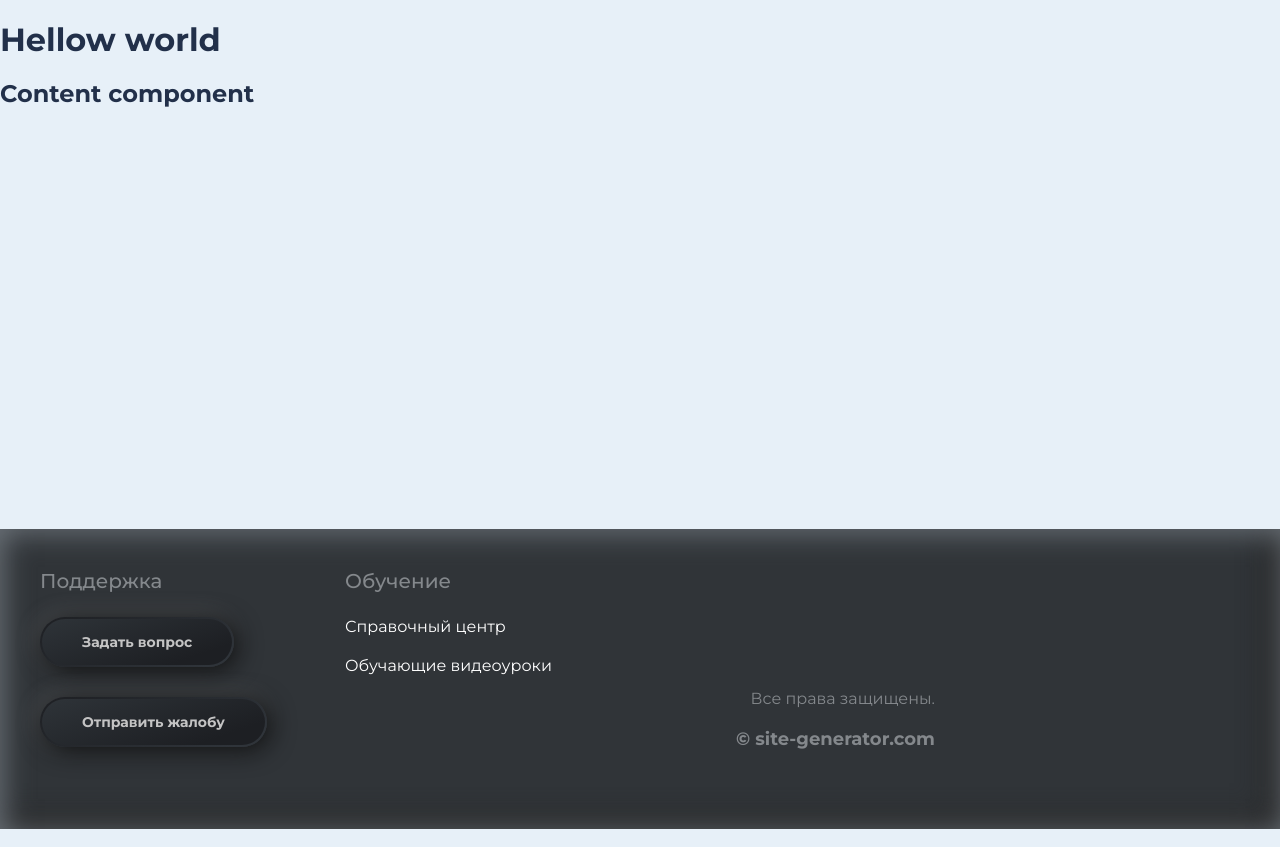
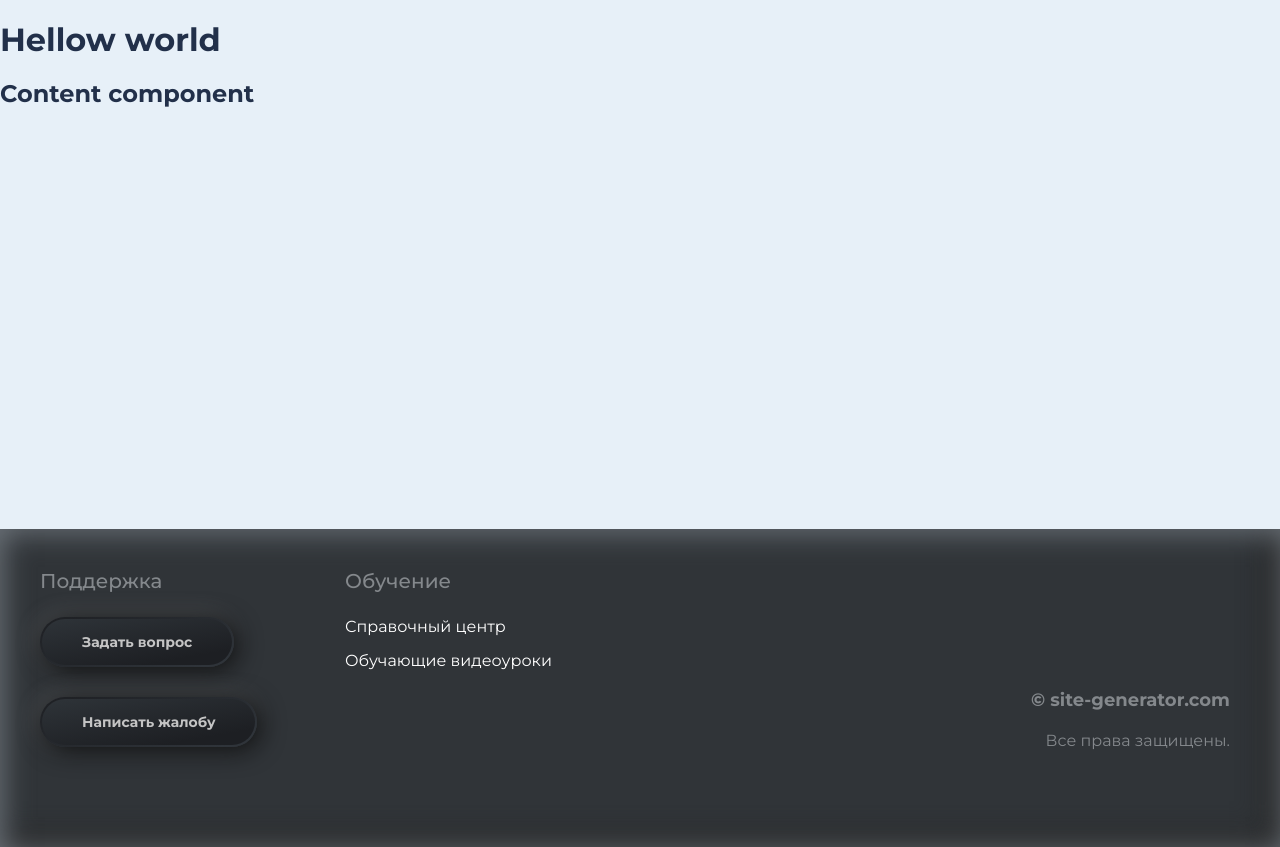
Before and after one commit to tagir-developer/website-builder, a React (Create React App) app in the folder client/: page / in a window 1280 px wide. Built offline with nearby package versions, Linux system fonts and the light colour scheme.

Commit message:
Footer comleted

```diff
--- a/client/src/components/UI/Footer/Footer.scss
+++ b/client/src/components/UI/Footer/Footer.scss
@@ -1,31 +1,40 @@
 @import "../../../styles/variables.scss";
-@import "../../../styles/mixins.scss";
+@import "../../../styles/mixins/mixins.scss";
+@import "../../../styles/mixins/breakpoints.scss";
+@import "../../../styles/mixins/grid.scss";
 
-.container {
-	max-width: 1200px;
-	margin: 0 auto;
-	padding: 0 10px;
-}
 .footer {
 	width: 100%;
 	margin: 0;
 	padding: 0;
-	height: 300px;
+	height: auto;
 	box-shadow: inset 4px 4px 29px 0 #6b7279, inset -12px -12px 29px 0 #272727;
-	background: #303438;
+	background: $bg-dark;
+
+		&__container {
+			@include make-container();
+		}
 
 		&__row {
-			display: flex;
-			flex-wrap: wrap;
-			flex-direction: row;
-			box-sizing: border-box;
-			margin: 0 -10px;
+			@include make-row();
 			padding-top: 40px;
+			@include media-breakpoint-up(lg) {
+				padding-bottom: 70px;
+			}
 		}
 
 		&__support {
-			width: calc(100% / 12 * 3 - 20px);
-			margin: 0 10px;
+			@include make-col(3);
+			@include media-breakpoint-down(xl) {
+				padding-left: 10px;
+			}
+			@include media-breakpoint-down(lg) {
+				@include col-width(6);
+			}
+			@include media-breakpoint-down(sm) {
+				@include col-width(12);
+			}
+
 		}
 
 		&__title {
@@ -42,8 +51,16 @@
 		}
 
 		&__learning {
-			width: calc(100% / 12 * 3 - 20px);
-			margin: 0 10px;
+			@include make-col(3);
+			@include media-breakpoint-down(lg) {
+				@include col-width(6);
+				padding-left: 10px;
+
+			}
+			@include media-breakpoint-down(sm) {
+				@include col-width(12);
+				padding-top: 20px;
+			}
 		}
 
 		&__list-unstyled {
@@ -51,25 +68,32 @@
 		}
 
 		&__copyright {
-			width: calc(100% / 12 * 3 - 20px);
-			margin: 100px 10px 0px 10px;
+			@include make-col(6);
+			padding-top: 100px;
+			padding-right: 10px;
+			text-align: right;
+			@include media-breakpoint-down(lg) {
+				@include col-width(12);
+				text-align: center;
+				padding-right: 0px;
+				padding-top: 80px;
+				padding-bottom: 30px;
+			}
 		}
 
 		&__website {
 			font-size: 18px;
 			font-weight: bold;
 			color: $footer-heading;
-			text-align: right;
 		}
 
 		&__cppyright-info {
 			font-size: 16px;
 			color: $footer-heading;
-			text-align: right;
 		}
 }
 .footer-button {
-	display: inline-block;
+	display: block;
 	@include footer-button-text;
 	color: $bg-icons;
     text-align: center;
@@ -83,14 +107,14 @@
 	box-shadow: 3px 3px 24px 0 rgba(0, 0, 0, 0.9), -3px -3px 24px 0 rgba(255, 255, 255, 0.2);
 	background-color: transparent;
 	background:
-		linear-gradient(161deg, #2D3237 6.15%, #1D1F23 80.89%) padding-box, // linear-gradient(122deg,
-		linear-gradient(154deg, #1f2125 8.51%, #2f343a 89.82%) border-box; // linear-gradient(143deg,
+		linear-gradient(170deg, #2D3237 6.15%, #1D1F23 80.89%) padding-box, // linear-gradient(122deg,
+		linear-gradient(160deg, #1f2125 8.51%, #2f343a 89.82%) border-box; // linear-gradient(143deg,
 	&:hover {
 		color: $hoovered-text;
 		text-shadow: 0px 0px 14px rgba(253, 105, 7, 0.85);
 		background:
-		linear-gradient(345deg, #2D3237 6.15%, #1D1F23 80.89%) padding-box,
-		linear-gradient(154deg, #1f2125 8.51%, #2f343a 89.82%) border-box;
+		linear-gradient(350deg, #2D3237 6.15%, #1D1F23 80.89%) padding-box,
+		linear-gradient(160deg, #1f2125 8.51%, #2f343a 89.82%) border-box;
 		transition: all ease-in 100ms;
 	}
 }
@@ -99,7 +123,7 @@
 	margin: 0;
 
 		&__item {
-			margin-bottom: 20px;
+			margin-bottom: 15px;
 		}
 
 		&__link {
--- a/client/src/components/UI/Footer/Footer.tsx
+++ b/client/src/components/UI/Footer/Footer.tsx
@@ -1,16 +1,15 @@
 import React from 'react'
 import './Footer.scss'
-
 
 const Footer: React.FC = () => {
 	return (
 		<div className="footer">
-			<div className="container">
+			<div className="footer__container">
 				<div className="footer__row">
 					<div className="footer__support">
 						<span className="footer__title">Поддержка</span>
 						<button className="footer__footer-button footer-button">Задать вопрос</button>
-						<button className="footer__footer-button footer-button">Отправить жалобу</button>
+						<button className="footer__footer-button footer-button">Написать жалобу</button>
 					</div>
 					<div className="footer__learning">
 						<span className="footer__title">Обучение</span>
@@ -24,8 +23,8 @@ const Footer: React.FC = () => {
 						</ul>
 					</div>
 					<div className="footer__copyright">
+						<p className="footer__website">© site-generator.com</p>
 						<p className="footer__cppyright-info">Все права защищены.</p>
-						<p className="footer__website">© site-generator.com</p>
 					</div>
 				</div>
 			</div>
--- /dev/null
+++ b/client/src/styles/mixins/breakpoints.scss
@@ -0,0 +1,65 @@
+// Ссылка на источник - https://github.com/twbs/bootstrap/blob/main/scss/mixins/_breakpoints.scss
+
+// Вспомогательные функции
+@function breakpoint-next($name, $breakpoints: $grid-breakpoints, $breakpoint-names: map-keys($breakpoints)) {
+	$n: index($breakpoint-names, $name);
+	@if not $n {
+	  @error "breakpoint `#{$name}` not found in `#{$breakpoints}`";
+	}
+	@return if($n < length($breakpoint-names), nth($breakpoint-names, $n + 1), null);
+}
+
+@function breakpoint-min($name, $breakpoints: $grid-breakpoints) {
+	$min: map-get($breakpoints, $name);
+	@return if($min != 0, $min, null);
+}
+
+@function breakpoint-max($name, $breakpoints: $grid-breakpoints) {
+	$max: map-get($breakpoints, $name);
+	@return if($max and $max > 0, $max - .02, null);
+}
+
+
+// Стили для размеров экрана больше указанного в параметрах миксина
+@mixin media-breakpoint-up($name, $breakpoints: $grid-breakpoints) {
+	$min: breakpoint-min($name, $breakpoints);
+	@if $min {
+	  @media (min-width: $min) {
+		@content;
+	  }
+	} @else {
+	  @content;
+	}
+}
+
+// Стили для размеров экрана меньше указанного в параметрах миксина
+@mixin media-breakpoint-down($name, $breakpoints: $grid-breakpoints) {
+	$max: breakpoint-max($name, $breakpoints);
+	@if $max {
+	  @media (max-width: $max) {
+		@content;
+	  }
+	} @else {
+	  @content;
+	}
+}
+
+ // Стили для размеров экрана между двумя брейкпоинтами
+@mixin media-breakpoint-between($lower, $upper, $breakpoints: $grid-breakpoints) {
+	$min: breakpoint-min($lower, $breakpoints);
+	$max: breakpoint-max($upper, $breakpoints);
+
+	@if $min != null and $max != null {
+	  @media (min-width: $min) and (max-width: $max) {
+		@content;
+	  }
+	} @else if $max == null {
+	  @include media-breakpoint-up($lower, $breakpoints) {
+		@content;
+	  }
+	} @else if $min == null {
+	  @include media-breakpoint-down($upper, $breakpoints) {
+		@content;
+	  }
+	}
+}
--- /dev/null
+++ b/client/src/styles/mixins/grid.scss
@@ -0,0 +1,47 @@
+// Ссылка на источник: https://github.com/twbs/bootstrap/blob/main/scss/mixins/_grid.scss
+
+@import "../../styles/variables.scss";
+
+/// Grid system (Система сеток)
+
+// Создание контейнера
+
+@mixin make-container($c-width: $container-max-width) {
+	max-width: $c-width;
+	margin: 0 auto;
+	padding: 0 10px;
+}
+
+// Создание строки
+
+@mixin make-row($gutter: $grid-gutter-width) {
+	display: flex;
+	flex-wrap: wrap;
+	flex-direction: row;
+	box-sizing: border-box;
+	margin-top: 0px;
+	margin-bottom: 0px;
+	margin-left: -($gutter / 2);
+	margin-right: -($gutter / 2);
+}
+
+// Создание столбца
+
+// box-sizing: border-box;
+// width: calc(100% / 12 * 3 - 20px);
+// margin: 0 10px;
+
+@mixin make-col($numb-cols, $columns: $grid-columns, $gutter: $grid-gutter-width) {
+	box-sizing: border-box;
+	width: calc(100% / #{$columns} * #{$numb-cols} - #{$gutter});
+	margin-top: 0px;
+	margin-bottom: 0px;
+	margin-left: $gutter / 2;
+	margin-right: $gutter / 2;
+}
+
+// Установка только ширины колонки
+
+@mixin col-width($numb-cols, $columns: $grid-columns, $gutter: $grid-gutter-width) {
+	width: calc(100% / #{$columns} * #{$numb-cols} - #{$gutter});
+}
--- a/client/src/styles/variables.scss
+++ b/client/src/styles/variables.scss
@@ -8,8 +8,21 @@ $warning: #ceae04;
 $text-middle: #7888a3;
 $text-secondary: #656565;
 $bg-icons: #c4c4c4;
+$bg-dark: #303438;
 $footer-heading: #84888c;
 $footer-main-text: #ffffff;
 $hoovered-text: #fd6907;
 
-// Fonts
+// Grid
+
+$container-max-width: 1200px;
+$grid-columns: 12 !default;
+$grid-gutter-width: 20px !default;
+$grid-breakpoints: (
+  xs: 0,
+  sm: 576px,
+  md: 768px,
+  lg: 992px,
+  xl: 1200px,
+  xxl: 1400px
+);
```
Also changed, not shown: client/src/styles/mixins/mixins.scss (renamed from client/src/styles/mixins.scss).
